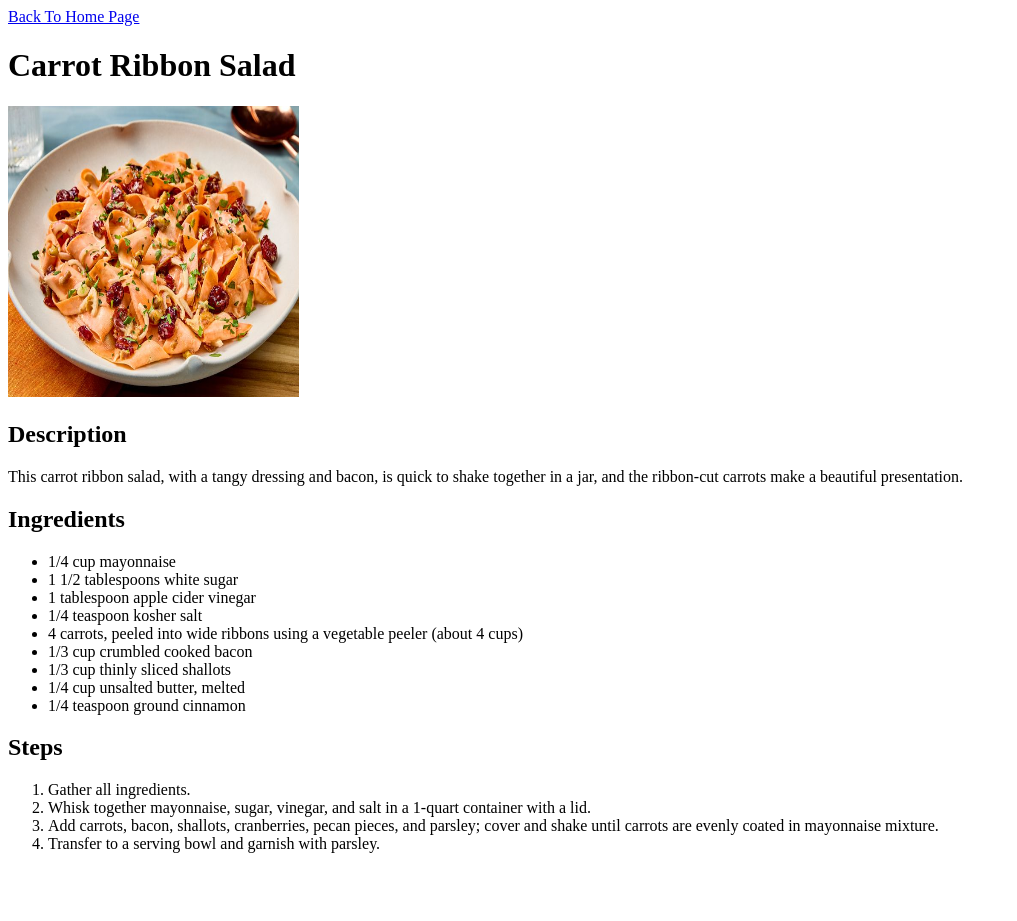
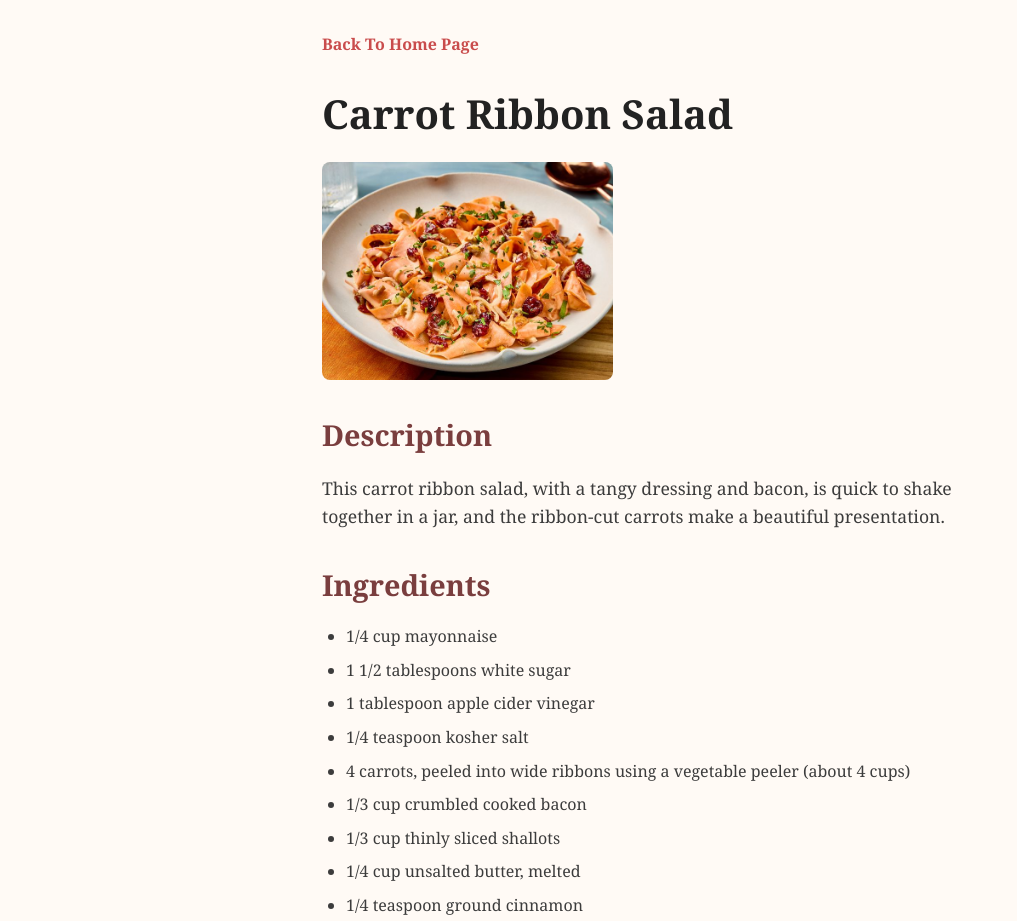
Before and after one commit to Lucho-digi/odin-recipes, a plain HTML site: page recipes/Carrot_Ribbon_Salad.html in a window 1280 px wide. Shown: the top 921 px of the page, without its empty margins (0-1017 px from the left). Before the commit the page ends 869 px from the top, so only its background shows below. Drawn offline with Linux system fonts and the light colour scheme.

Commit message:
style: added css for main page and recipes

```diff
--- /dev/null
+++ b/css/recipe.css
@@ -0,0 +1,61 @@
+* {
+    margin: 0;
+    padding: 0;
+    box-sizing: border-box;
+}
+
+body {
+    font-family: 'Georgia', serif;
+    background-color: #fffaf5;
+    color: #3c3c3c;
+    padding: 2rem;
+    max-width: 700px;
+    margin: auto;
+    line-height: 1.6;
+}
+
+a {
+    display: inline-block;
+    margin-bottom: 1.5rem;
+    color: #c94c4c;
+    text-decoration: none;
+    font-weight: bold;
+}
+
+a:hover {
+    color: #8a2c2c;
+}
+
+h1 {
+    font-size: 2.5rem;
+    color: #222;
+    margin-bottom: 1rem;
+}
+
+img {
+    display: block;
+    max-width: 100%;
+    height: auto;
+    margin: 1rem 0 2rem;
+    border-radius: 8px;
+}
+
+h2 {
+    font-size: 1.8rem;
+    margin-top: 2rem;
+    color: #7a3e3e;
+}
+
+ul, ol {
+    margin-top: 1rem;
+    padding-left: 1.5rem;
+}
+
+li {
+    margin-bottom: 0.5rem;
+}
+
+p {
+    margin-top: 1rem;
+    font-size: 1.1rem;
+}
--- /dev/null
+++ b/css/styles.css
@@ -0,0 +1,57 @@
+* {
+    margin: 0;
+    padding: 0;
+    box-sizing: border-box;
+}
+
+body {
+    font-family: 'Segoe UI', Tahoma, Geneva, Verdana, sans-serif;
+    background-color: #f5f5f5;
+    color: #333;
+    padding: 2rem;
+    min-height: 100vh;
+    display: flex;
+    flex-direction: column;
+    align-items: center;
+}
+
+
+h1 {
+    font-size: 3rem;
+    color: #2c3e50;
+    margin-bottom: 2rem;
+    text-align: center;
+}
+
+ul {
+    list-style: none;
+    padding: 0;
+    width: 100%;
+    max-width: 500px;
+}
+
+li {
+    margin-bottom: 1rem;
+    transition: background-color 0.3s, transform 0.2s;
+}
+
+li:hover {
+    background-color: #f0f0f0;
+    transform: translateY(-2px);
+}
+
+a {
+    display: block;
+    background-color: white;
+    border: 1px solid #ddd;
+    border-radius: 10px;
+    padding: 15px 20px;
+    text-decoration: none;
+    font-weight: bold;
+    color: #0066cc;
+    transition: background-color 0.2s ease, box-shadow 0.2s ease;
+  }
+
+a:hover {
+    color: #1c5980;
+}
--- a/recipes/Carrot_Ribbon_Salad.html
+++ b/recipes/Carrot_Ribbon_Salad.html
@@ -3,6 +3,8 @@
 <head>
     <meta charset="UTF-8">
     <title>Carrot Ribbon Salad</title>
+    <link rel="stylesheet" href="../css/recipe.css">
+
 </head>
 <body>
 <a href="../index.html">Back To Home Page</a>
```
Also changed, not shown: index.html (+1 -0 lines), recipes/French_Onion_Green_Bean_Casserole.html (+2 -0 lines), recipes/potate-kugel.html (+2 -0 lines).
